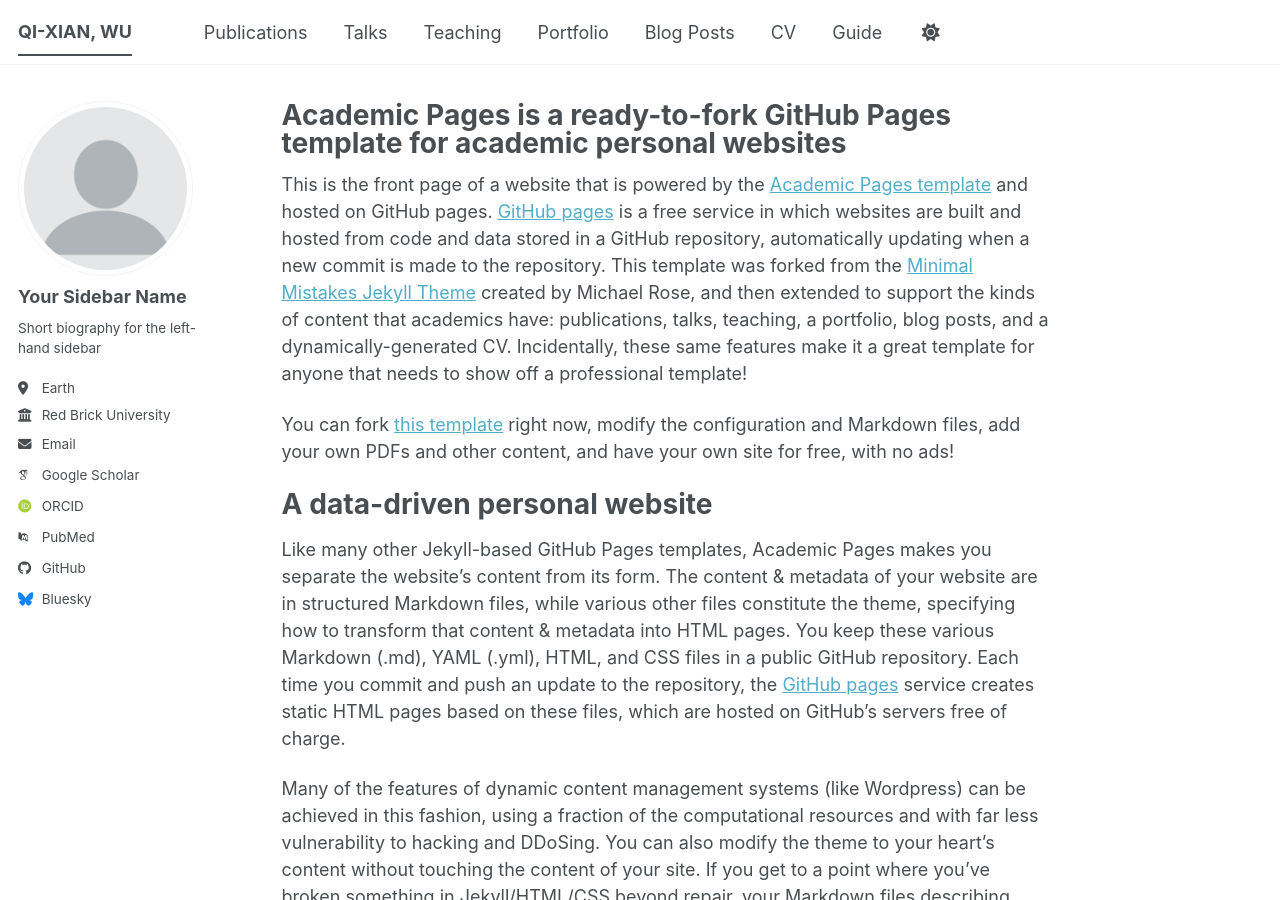
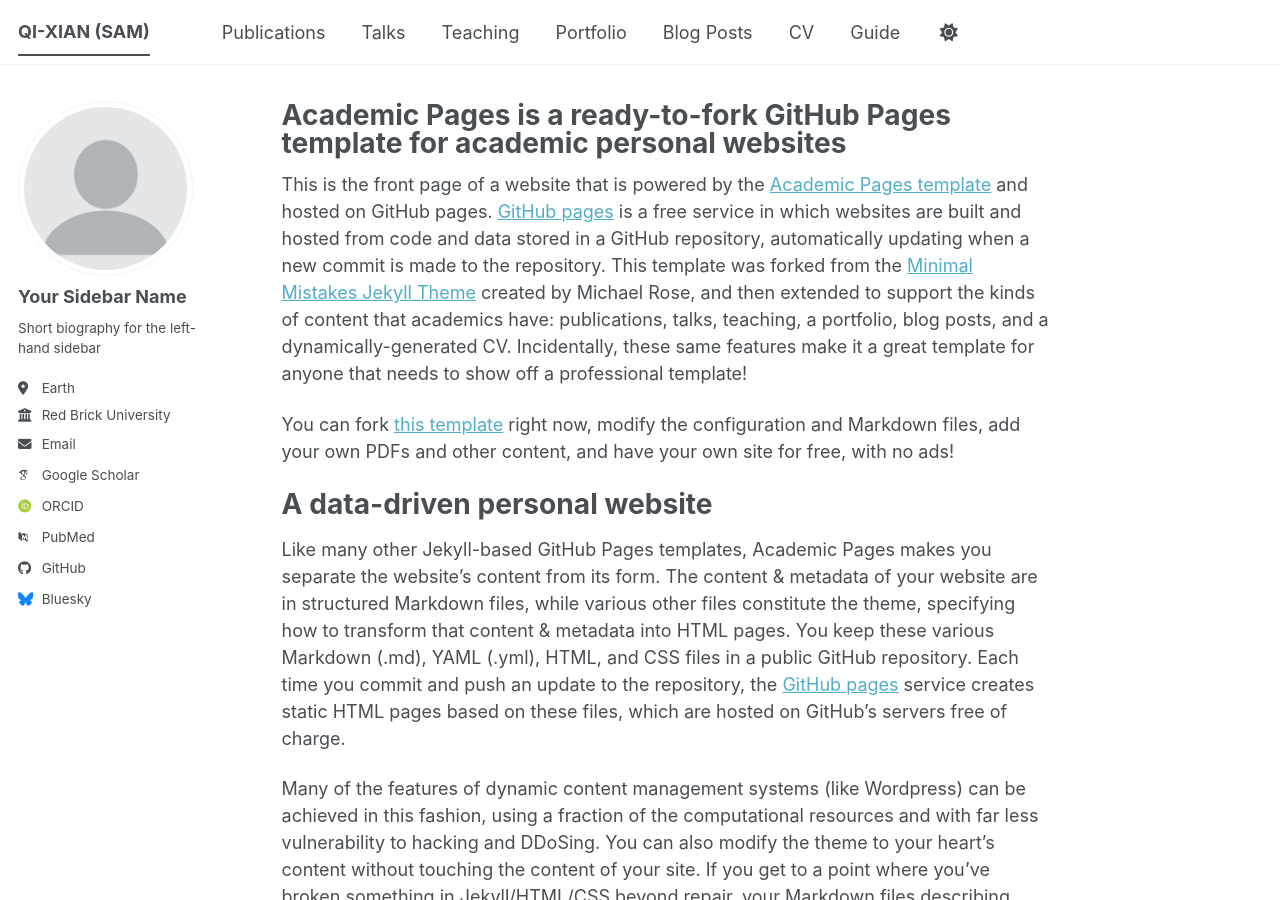
Before and after one commit to xian0121/xian0121.github.io, a Jekyll site: the page built from _pages/about.md, in a window 1280 px wide and 900 px high. Built offline with Jekyll 4.4.1, drawn with Linux system fonts in a browser that asks for light colours; some web fonts are replaced; a script bundle is joined from its source files by our own code; library files that are not in the unit come from our copies.

Commit message:
Update _config.yml

```diff
--- a/_config.yml
+++ b/_config.yml
@@ -9,7 +9,7 @@
 # Basic Site Settings
 locale                   : "en-US"
 site_theme               : "default" # The available themes options are "default", "air", "sunrise", "mint", "dirt" and "contrast"
-title                    : "QI-XIAN, WU"
+title                    : "QI-XIAN (SAM)"
 title_separator          : "-"
 name                     : &name "Your Name"
 description              : &description "Your Name's academic portfolio"   # Update this with a general description of your site, this is the default if not overridden by a page
```
